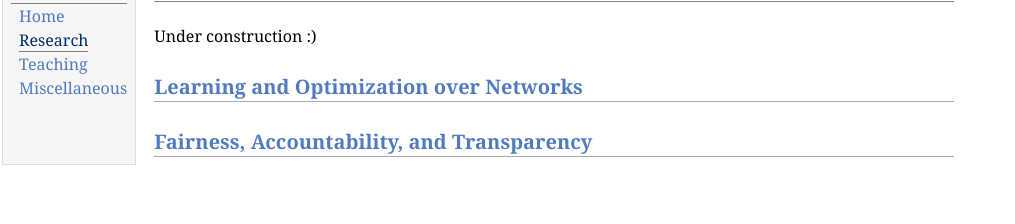
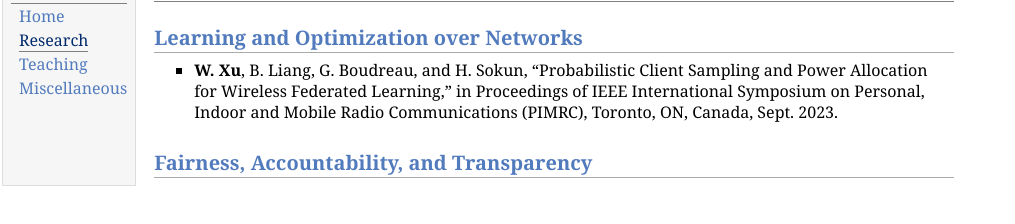
Before and after one commit to wenxu-uoft/wenxu-uoft.github.io, a plain HTML site: page research.html in a window 1280 px wide. Shown: the part 48-272 px from the top of the page, without its empty margins (0-1015 px from the left). Drawn offline with Linux system fonts and the light colour scheme.

Commit message:
add a publication

```diff
--- a/research.html
+++ b/research.html
@@ -21,9 +21,12 @@
 <div id="toptitle">
 <h1>Research</h1>
 </div>
-<p>Under construction :)
+<h2>Learning and Optimization over Networks</h2>
+<ul>
+<li><p><b>W. Xu</b>, B. Liang, G. Boudreau, and H. Sokun, &ldquo;Probabilistic Client Sampling and Power Allocation for Wireless Federated Learning,&rdquo; in Proceedings of IEEE International Symposium on Personal, Indoor and Mobile Radio Communications (PIMRC), Toronto, ON, Canada, Sept. 2023.
 </p>
-<h2>Learning and Optimization over Networks</h2>
+</li>
+</ul>
 <h2>Fairness, Accountability, and Transparency</h2>
 </td>
 </tr>
```
